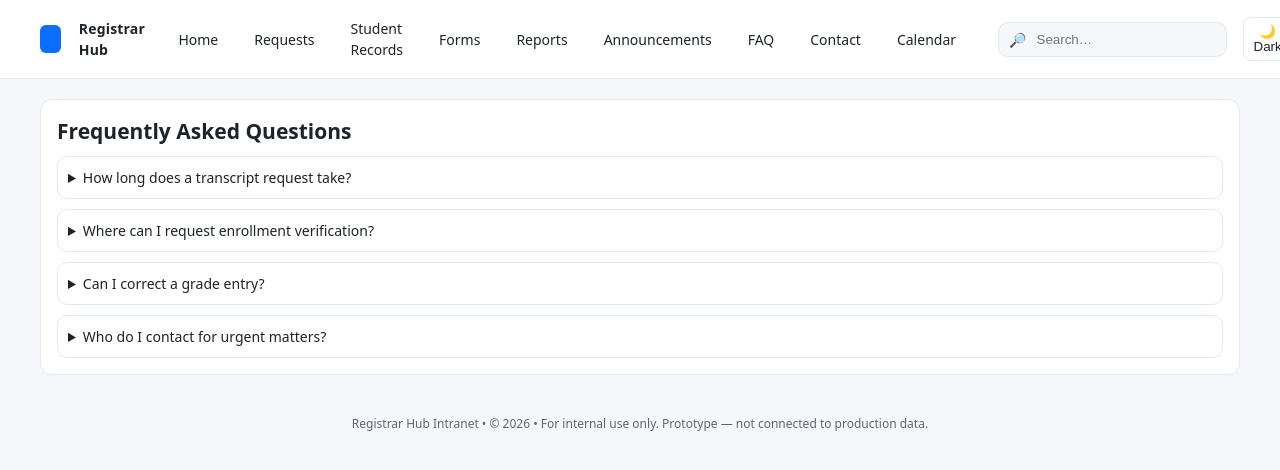
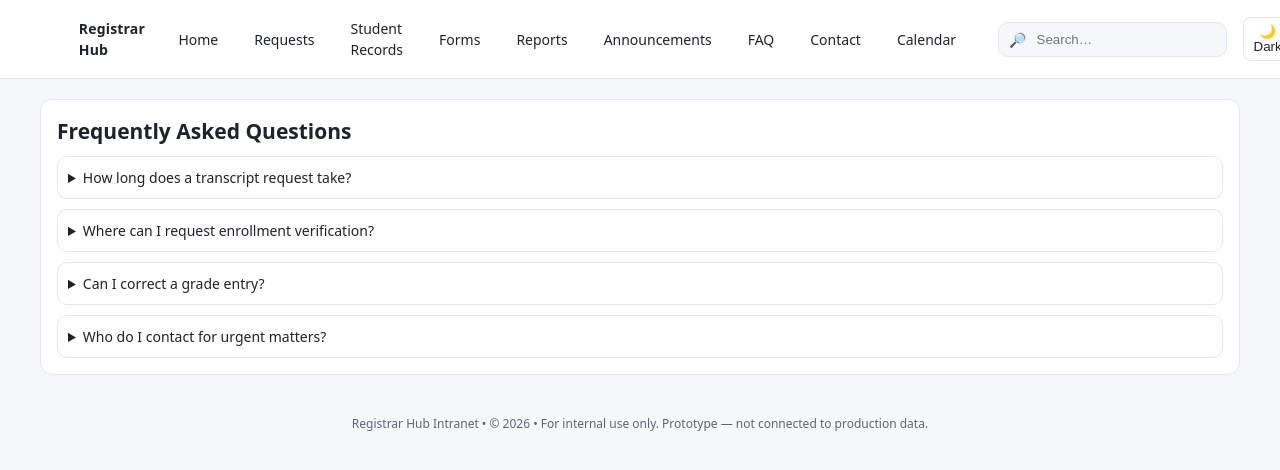
Before and after one commit to Genzinc24/registrar, a plain HTML site: page faq.html in a window 1280 px wide. Drawn offline with Linux system fonts and the light colour scheme.

Commit message:
Update style.css

```diff
--- a/assets/css/style.css
+++ b/assets/css/style.css
@@ -47,3 +47,10 @@ label{font-size:12px; color:var(--muted); margin-bottom:6px; display:block}
 .footer{color:var(--muted); font-size:12px; padding:20px 16px; text-align:center}
 @media (max-width: 900px){ .grid{grid-template-columns:repeat(6,1fr)} }
 @media (max-width: 640px){ .nav{flex-wrap:wrap} .form-grid{grid-template-columns: 1fr} .grid{grid-template-columns:repeat(1,1fr)} }
+.brand img.logo,
+.brand .logo {
+  background: transparent !important;
+  background-color: transparent !important;
+  box-shadow: none !important;
+  border: none !important;
+}
```
